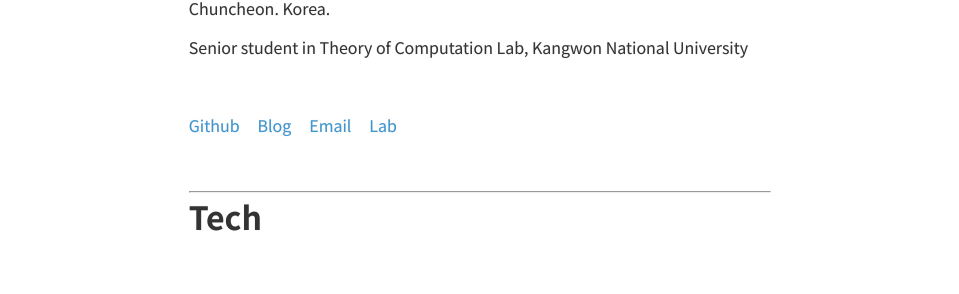
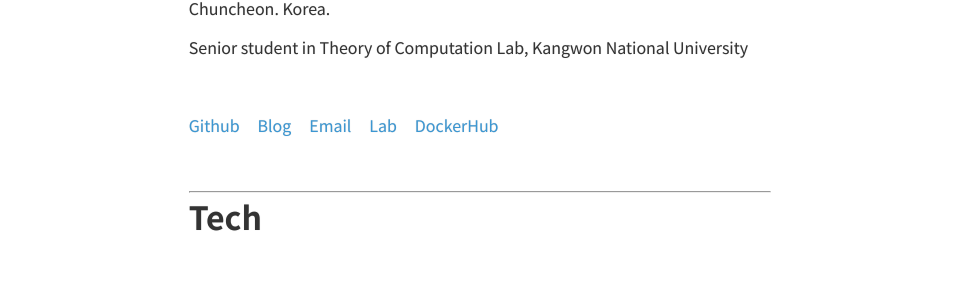
Before and after one commit to Clarit7/clarit7.github.io, a Jekyll site: the page built from about.md, in a window 1280 px wide and 900 px high. Shown: the part 361-655 px from the top of the window, without its empty margins (160-1119 px from the left). Built offline with Jekyll 4.4.1, drawn with Linux system fonts in a browser that asks for light colours; some web fonts are replaced.

Commit message:
Update about.md

```diff
--- a/about.md
+++ b/about.md
@@ -15,7 +15,7 @@
 
 <br/>
 
-  [Github](https://github.com/Clarit7) &nbsp; &nbsp; [Blog](https://clarit7.github.io) &nbsp; &nbsp; [Email](mailto:intelleej@gmail.com) &nbsp; &nbsp; [Lab](https://narame7.github.io/)
+  [Github](https://github.com/Clarit7) &nbsp; &nbsp; [Blog](https://clarit7.github.io) &nbsp; &nbsp; [Email](mailto:intelleej@gmail.com) &nbsp; &nbsp; [Lab](https://narame7.github.io/) &nbsp; &nbsp; [DockerHub](https://hub.docker.com/u/clarit7)
 
 <br/>
 
```
